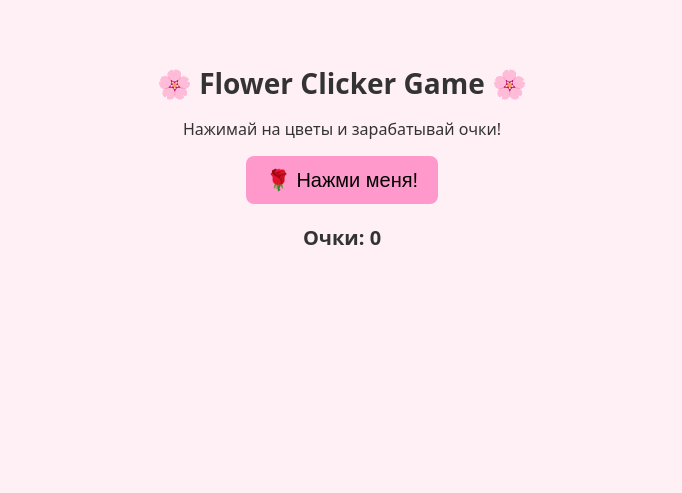
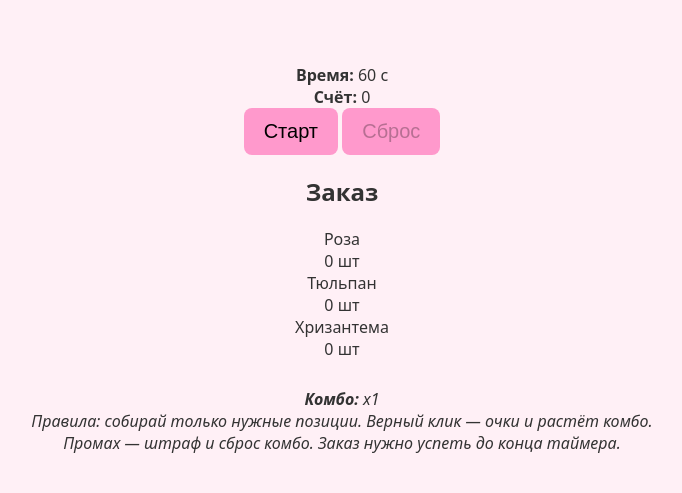
Before and after one commit to Supplychains/flowers, a plain HTML site: page index.html in a window 1280 px wide. Shown: the whole page, without its empty margins (298-980 px from the left). Drawn offline with Linux system fonts and the light colour scheme.

Commit message:
Update index.html

```diff
--- a/index.html
+++ b/index.html
@@ -3,18 +3,61 @@
 <head>
   <meta charset="utf-8" />
   <meta name="viewport" content="width=device-width, initial-scale=1" />
-  <title>Flower Clicker Game</title>
+  <title>Flower Hunt</title>
   <link rel="stylesheet" href="./style.css" />
 </head>
 <body>
   <main class="container">
-    <h1>🌸 Flower Clicker Game 🌸</h1>
-    <p>Нажимай на цветы и зарабатывай очки!</p>
+    <header class="topbar">
+      <div class="stat">
+        <strong>Время:</strong> <span id="time">60</span> c
+      </div>
+      <div class="stat">
+        <strong>Счёт:</strong> <span id="score">0</span>
+      </div>
+      <div class="controls">
+        <button id="startBtn">Старт</button>
+        <button id="resetBtn" disabled>Сброс</button>
+      </div>
+    </header>
 
-    <button id="flowerBtn">🌹 Нажми меня!</button>
-    <div id="scoreBoard">Очки: 0</div>
+    <section class="order">
+      <h2>Заказ</h2>
+      <div class="order-row">
+        <div class="badge rose">Роза</div>
+        <div class="progress">
+          <div class="progress-bar" id="bar-rose" style="width:0%"></div>
+        </div>
+        <div class="qty"><span id="need-rose">0</span> шт</div>
+      </div>
+      <div class="order-row">
+        <div class="badge tulip">Тюльпан</div>
+        <div class="progress">
+          <div class="progress-bar" id="bar-tulip" style="width:0%"></div>
+        </div>
+        <div class="qty"><span id="need-tulip">0</span> шт</div>
+      </div>
+      <div class="order-row">
+        <div class="badge chrys">Хризантема</div>
+        <div class="progress">
+          <div class="progress-bar" id="bar-chrys" style="width:0%"></div>
+        </div>
+        <div class="qty"><span id="need-chrys">0</span> шт</div>
+      </div>
+    </section>
 
-    <div id="message" class="panel"></div>
+    <section class="grid" id="grid" aria-label="Поле 3x3">
+      <!-- 9 клеток создадим из JS -->
+    </section>
+
+    <section class="panel">
+      <div><strong>Комбо:</strong> x<span id="combo">1</span></div>
+      <div id="message"></div>
+      <div class="tips">
+        Правила: собирай только нужные позиции. Верный клик — очки и растёт комбо.
+        Промах — штраф и сброс комбо. Заказ нужно успеть до конца таймера.
+      </div>
+    </section>
   </main>
 
   <script src="./game.js" defer></script>
```
